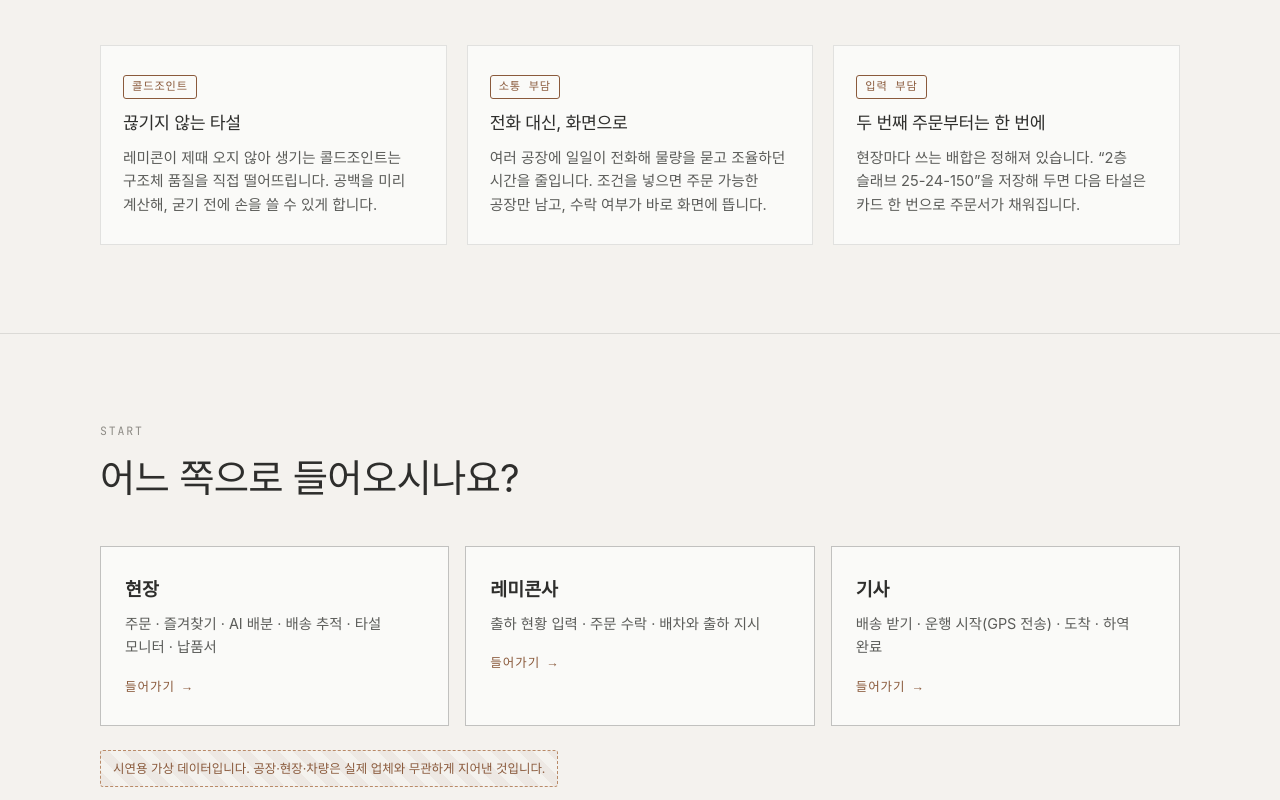
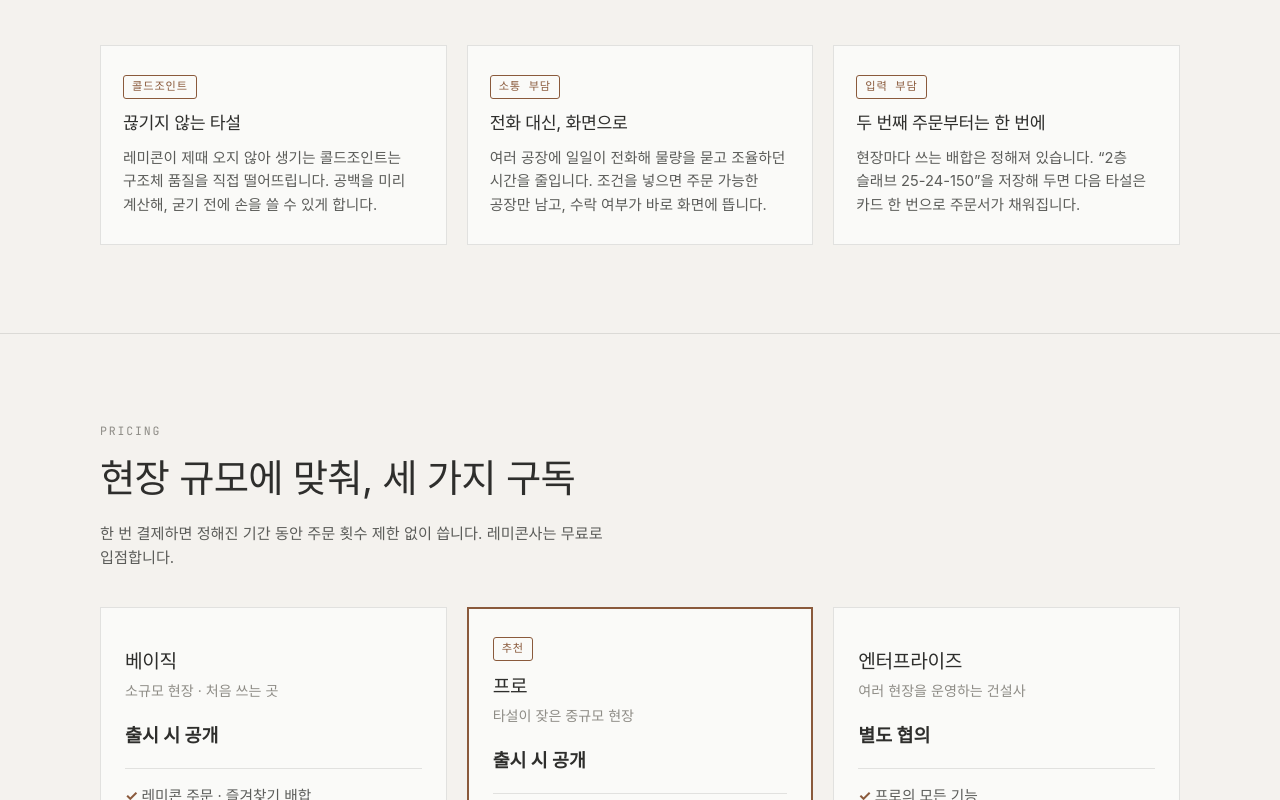
Before and after one commit to min52185/remicon-match, a Next.js app: page / in a window 1280 px wide. Shown: the part 2000-2800 px from the top of the page. Built offline with nearby package versions, Linux system fonts and the light colour scheme; no server answers; a web font is replaced by a local one.

Commit message:
랜딩에 3단계 구독 요금제 섹션을 추가한다

```diff
--- a/app/landing.module.css
+++ b/app/landing.module.css
@@ -301,6 +301,75 @@
   border-radius: var(--radius-sharp);
 }
 
+/* ---------- 요금제 ---------- */
+.pricingLead {
+  margin: -24px 0 36px;
+  color: var(--color-concrete-wet);
+  font-size: 0.95rem;
+  max-width: 560px;
+}
+
+.planGrid {
+  display: grid;
+  grid-template-columns: 1fr;
+  gap: 20px;
+}
+
+@media (min-width: 760px) {
+  .planGrid {
+    grid-template-columns: repeat(3, 1fr);
+  }
+}
+
+.planCard {
+  display: flex;
+  flex-direction: column;
+  align-items: flex-start;
+  background: var(--color-card);
+  border: 1px solid var(--color-line);
+  padding: 28px 24px;
+}
+
+.planRecommended {
+  border: 2px solid var(--color-rust);
+}
+
+.planCard h3 {
+  font-size: 1.2rem;
+  margin: 10px 0 4px;
+}
+
+.planTarget {
+  margin: 0;
+  color: var(--color-concrete-mid);
+  font-size: 0.88rem;
+}
+
+.planPrice {
+  margin: 18px 0;
+  font-size: 1.15rem;
+  font-weight: 700;
+}
+
+.planFeatures {
+  list-style: none;
+  margin: 0;
+  padding: 16px 0 0;
+  width: 100%;
+  border-top: 1px solid var(--color-line);
+  display: flex;
+  flex-direction: column;
+  gap: 8px;
+  font-size: 0.92rem;
+  color: var(--color-concrete-wet);
+}
+
+.planFeatures li::before {
+  content: '✓ ';
+  color: var(--color-rust);
+  font-weight: 700;
+}
+
 /* ---------- 역할 선택 ---------- */
 .roleGrid {
   display: grid;
--- a/app/page.tsx
+++ b/app/page.tsx
@@ -44,6 +44,29 @@ const WHY = [
   },
 ];
 
+// 가격은 사업성 검토 후 확정한다 — 그 전까지 금액 대신 안내 문구를 둔다
+const PLANS = [
+  {
+    name: '베이직',
+    target: '소규모 현장 · 처음 쓰는 곳',
+    price: '출시 시 공개',
+    features: ['레미콘 주문 · 즐겨찾기 배합', '실시간 배송 추적 · 도착 예정', '전자 납품서'],
+  },
+  {
+    name: '프로',
+    target: '타설이 잦은 중규모 현장',
+    price: '출시 시 공개',
+    recommended: true,
+    features: ['베이직의 모든 기능', 'AI 다공장 배분 추천', '타설 모니터 · 콜드조인트 경고'],
+  },
+  {
+    name: '엔터프라이즈',
+    target: '여러 현장을 운영하는 건설사',
+    price: '별도 협의',
+    features: ['프로의 모든 기능', '급처 매칭 우선 배정', '현장 통합 관리 · 공급 품질 리포트'],
+  },
+];
+
 const ROLES = [
   {
     href: '/site',
@@ -64,6 +87,7 @@ export default function LandingPage() {
           </Link>
           <nav className={s.nav} aria-label="주요 메뉴">
             <a href="#process">소개</a>
+            <a href="#pricing">요금제</a>
             <Link href="/site/order">주문</Link>
             <Link href="/site/tracking">배송 추적</Link>
             <Link href="/site/allocate">AI 배분</Link>
@@ -169,7 +193,36 @@ export default function LandingPage() {
           </div>
         </section>
 
-        {/* 5. 역할 선택 */}
+        {/* 5. 요금제 */}
+        <section className={s.section} id="pricing">
+          <div className="wrap">
+            <p className={s.sectionEyebrow}>PRICING</p>
+            <h2 className={s.sectionTitle}>현장 규모에 맞춰, 세 가지 구독</h2>
+            <p className={s.pricingLead}>
+              한 번 결제하면 정해진 기간 동안 주문 횟수 제한 없이 씁니다. 레미콘사는 무료로 입점합니다.
+            </p>
+            <div className={s.planGrid}>
+              {PLANS.map((p) => (
+                <article
+                  key={p.name}
+                  className={`${s.planCard} ${p.recommended ? s.planRecommended : ''}`}
+                >
+                  {p.recommended && <span className={s.whyTag}>추천</span>}
+                  <h3>{p.name}</h3>
+                  <p className={s.planTarget}>{p.target}</p>
+                  <p className={s.planPrice}>{p.price}</p>
+                  <ul className={s.planFeatures}>
+                    {p.features.map((f) => (
+                      <li key={f}>{f}</li>
+                    ))}
+                  </ul>
+                </article>
+              ))}
+            </div>
+          </div>
+        </section>
+
+        {/* 6. 역할 선택 */}
         <section className={s.section} id="role">
           <div className="wrap">
             <p className={s.sectionEyebrow}>START</p>
```
